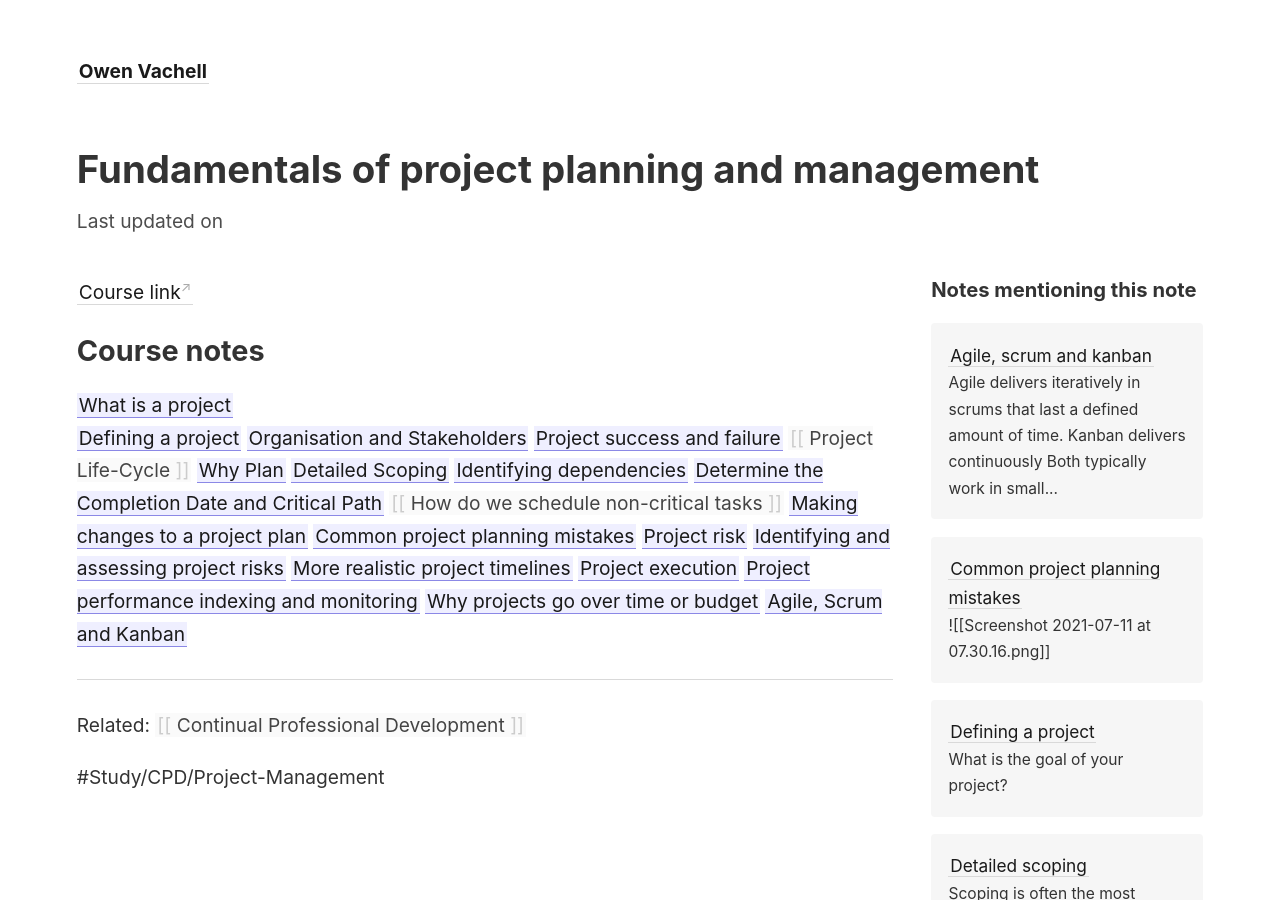
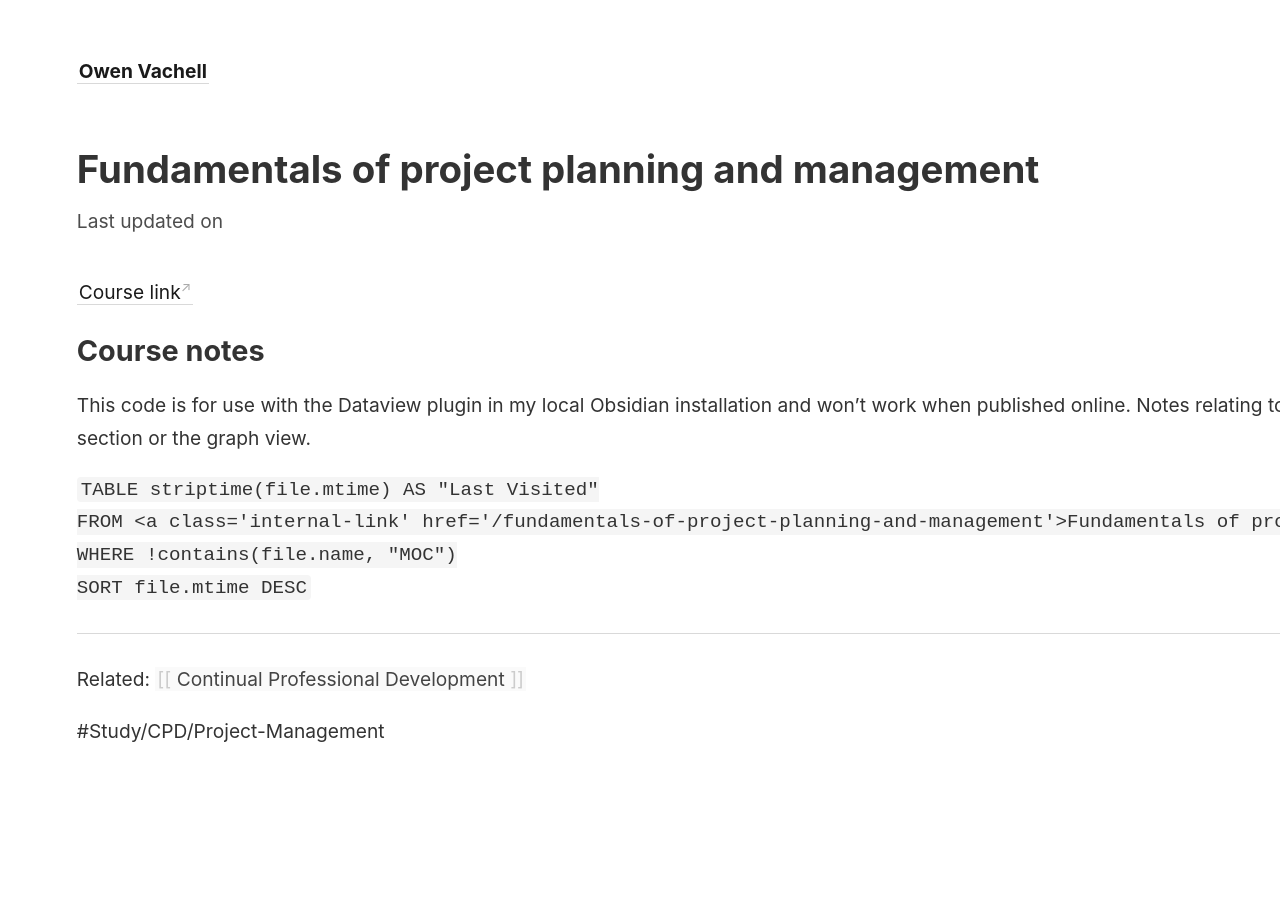
Before and after one commit to owenvachell/Digigarden, a Jekyll site: the page built from _notes/PKM/Fundamentals of project planning and management.md, in a window 1280 px wide and 900 px high. Built offline with Jekyll 4.4.1, drawn with Linux system fonts in a browser that asks for light colours; some of the changed text lies outside the part shown.

Commit message:
tidying up

````diff
--- a/_notes/PKM/Fundamentals of project planning and management.md
+++ b/_notes/PKM/Fundamentals of project planning and management.md
@@ -11,25 +11,14 @@
 [Course link](https://www.futurelearn.com/courses/fundamentals-of-project-planning-and-management/15/steps/1152156)
 
 ## Course notes
-[[What is a project]]\
-[[Defining a project]]
-[[Organisation and Stakeholders]]
-[[Project success and failure]]
-[[Project Life-Cycle]]
-[[Why Plan]]
-[[Detailed Scoping]]
-[[Identifying dependencies]]
-[[Determine the Completion Date and Critical Path]]
-[[How do we schedule non-critical tasks]]
-[[Making changes to a project plan]]
-[[Common project planning mistakes]]
-[[Project risk]]
-[[Identifying and assessing project risks]]
-[[More realistic project timelines]]
-[[Project execution]]
-[[Project performance indexing and monitoring]]
-[[Why projects go over time or budget]]
-[[Agile, Scrum and Kanban]]
+This code is for use with the Dataview plugin in my local Obsidian installation and won't work when published online. Notes relating to this note can be found in the 'Backlinks' section or the graph view.
+
+```dataview
+TABLE striptime(file.mtime) AS "Last Visited"
+FROM [[Fundamentals of project planning and management]]
+WHERE !contains(file.name, "MOC")
+SORT file.mtime DESC
+```
 
 
 ---
````
